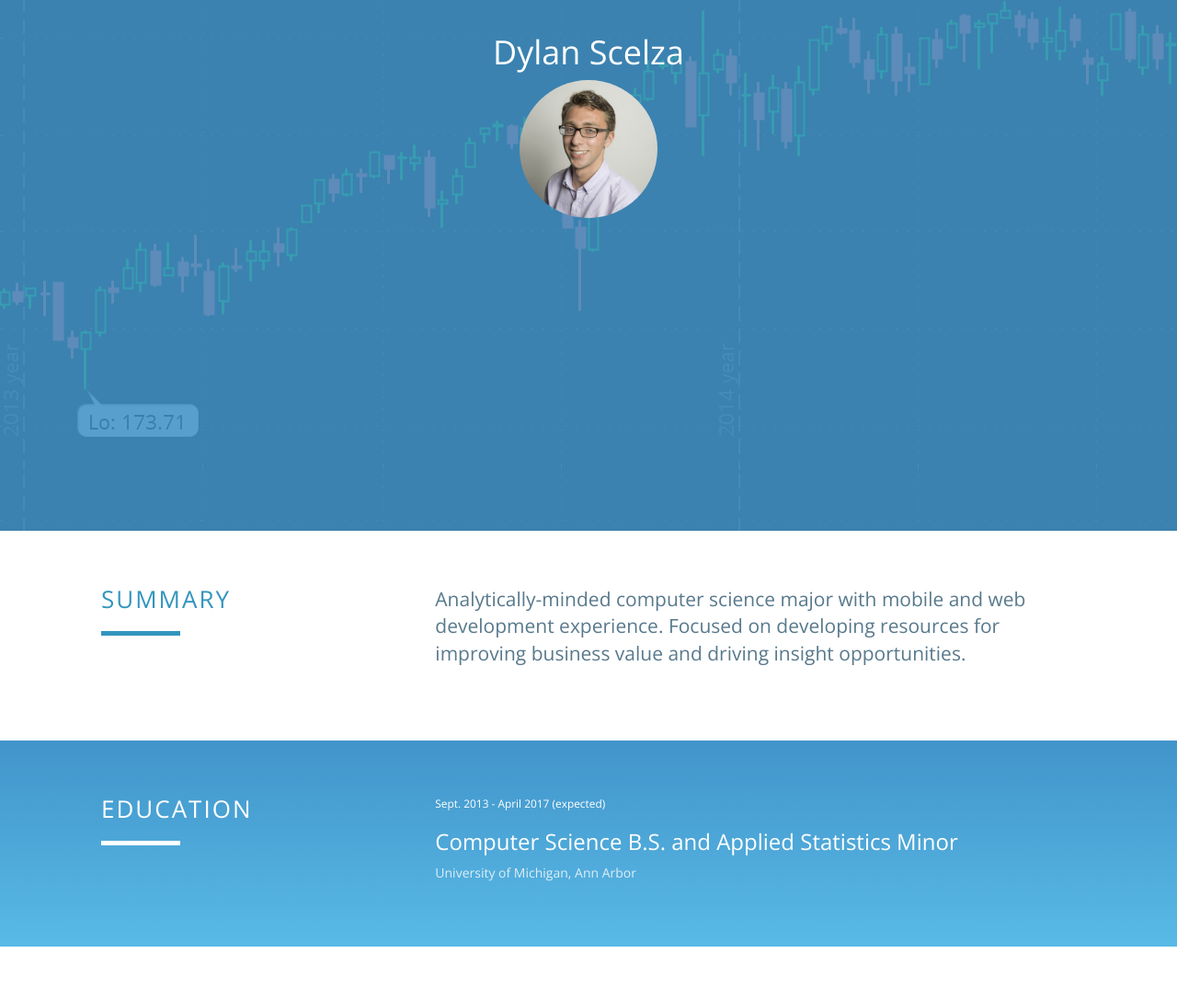
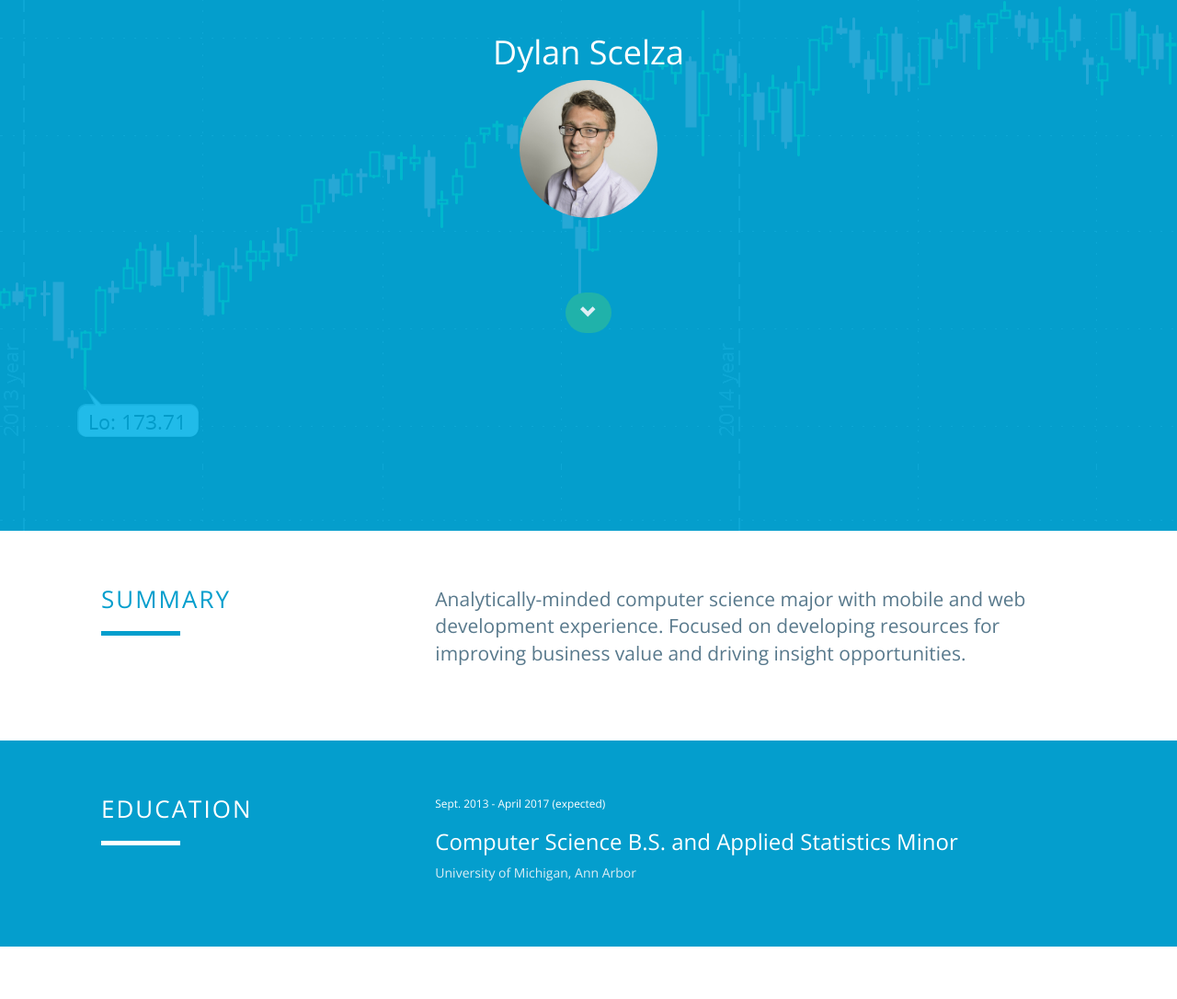
Before and after one commit to dscelza/dscelza.github.io, a plain HTML site: page index.html in a window 1280 px wide. Shown: the part 223-1309 px from the top of the page at 92% size. Drawn offline with nearby package versions, Linux system fonts and the light colour scheme.

Commit message:
Scroll btn in top header; style moved to CSS; JS to jQuery

```diff
--- a/dist/css/style.css
+++ b/dist/css/style.css
@@ -13,6 +13,22 @@ body {
   position: relative;
   top: 30%;
   transform: perspective(1px) translateY(-30%);
+}
+
+/*Header btn color and shape*/
+#header-scroll-btn{
+    border-radius:300px;
+    background-color: lightseagreen;
+    outline:none;
+    border: none;
+    /*box-shadow:  0px 3px 0px rgba(0, 0, 0, 0.25);*/
+}
+
+/*Header btn's div location*/
+.header-scroll-div {
+    position: relative;
+    top: 50%;
+    transform: perspective(1px) translateY(-30%);
 }
 
 .box { /*Box border style*/
@@ -49,7 +65,7 @@ h2 {
 }
 
 .box span {
-    color: #3295be;
+    color: rgb(4,158,205);
     font-size: 18px;
 }
 
@@ -67,36 +83,37 @@ h2 {
 }
 
 .white-bg h1 {
-    color: #3295be;
+    color: rgb(4,158,205);
 }
 
 .white-bg p, .white-bg .title-span {
     color: #58798c;
 }
 
-.white-bg a {
+.white-bg a, .white-bg .project-item-description{
     color: black;
 }
 
 .white-bg hr {
     border: none;
     height: 5px;
-    color: #3295be;
-    background-color: #3295be;
+    color: rgb(4,158,205);
+    background-color: rgb(4,158,205);
 
 }
 
 .blue-bg {
-    background: #4194CA; /* For browsers that do not support gradients */
-    background: -webkit-linear-gradient(#4194CA, #59BAE6); /* For Safari 5.1 to 6.0 */
-    background: -o-linear-gradient(#4194CA, #59BAE6); /* For Opera 11.1 to 12.0 */
-    background: -moz-linear-gradient(#4194CA, #59BAE6); /* For Firefox 3.6 to 15 */
-    background: linear-gradient(#4194CA, #59BAE6); /* Standard syntax */
+    background: rgb(4,158,205); /* For browsers that do not support gradients */
+
+    /*background: -webkit-linear-gradient(#4194CA, #59BAE6);  For Safari 5.1 to 6.0 */
+    /*background: -o-linear-gradient(#4194CA, #59BAE6);  For Opera 11.1 to 12.0 */
+    /*background: -moz-linear-gradient(#4194CA, #59BAE6);  For Firefox 3.6 to 15 */
+    /*background: linear-gradient(#4194CA, #59BAE6);  Standard syntax */
 }
 
 /*Transparent color overlay on header*/
 .blue-header {
-    background: rgba(65, 148, 202, 0.85); /* For browsers that do not support gradients */
+    background: rgba(0, 181, 236, 0.85); /* For browsers that do not support gradients */
 }
 
 .blue-bg h1, .blue-bg h2, .blue-bg ul, .blue-bg .small,
--- a/index.html
+++ b/index.html
@@ -63,8 +63,13 @@
                 <div class="title-text">
                     <h1 class="col-xs-12">Dylan Scelza</h1>
                     <div class="col-xs-12">
-                        <img class="img-circle" src="images/Low_Resolution_Photo.jpg" alt="Headshot Img" width="150" style="opacity: 1.0;">
+                        <img class="img-circle" src="images/Low_Resolution_Photo.jpg" alt="Headshot Img" width="150">
                     </div>
+                </div>
+                <div class="header-scroll-div">
+                    <button class="btn btn-info btn-lg" type="button" id="header-scroll-btn" aria-label="Left Align" onclick="chevron_btn_click();">
+                        <span class="glyphicon glyphicon-chevron-down" aria-hidden="true"></span>
+                    </button>
                 </div>
             </div>
         </div>
@@ -266,7 +271,7 @@
                         <a target="_blank" href="https://www.microsoft.com/en-us/store/p/mc-helper/9wzdncrcx41h">MC Helper  <span class="glyphicon glyphicon-share-alt" aria-hidden="true"></span></a>
                         <div class="small">Windows Store Application</div>
                         <p>Coconut Storm Portfolio</p>
-                        <p style="color:black;">
+                        <p class="project-item-description">
                             A companion application to guide users through the game of Minecraft. Featured in the Windows Store numerous times by Microsoft.
                             MC Helper has 250,000+ downloads and excellent reviews from users. The application is monetized
                             through advertisements and a premium ad-free version.
@@ -291,7 +296,7 @@
                         <a target="_blank" href="https://www.microsoft.com/en-us/store/p/paradise-rewards/9wzdncrdkgbn">Paradise Rewards  <span class="glyphicon glyphicon-share-alt" aria-hidden="true"></span></a>
                         <div class="small">Windows Store Application</div>
                         <p>Coconut Storm Portfolio</p>
-                        <p style="color:black;">
+                        <p class="project-item-description">
                             A free application available in the Windows Store focused on providing users with opportunities to join company reward programs.
                             Users are informed of incentives for enrolling in the listed programs and Coconut Storm receives
                             a bonus for each referral through an affiliate link.
@@ -312,7 +317,7 @@
                         <a target="_blank" href="http://www.wciumich.com/">Wolverine Capital Investments Site  <span class="glyphicon glyphicon-share-alt" aria-hidden="true"></span></a>
                         <div class="small">Web Site</div>
                         <p>Developer</p>
-                        <p style="color:black;">
+                        <p class="project-item-description">
                             Launched and developed a rebranded website for Wolverine Capital Investments. Serves as a central location to streamline
                             the talent acquisition process and provides a portal for current members to access key investment
                             resources. (www.wciumich.com).
@@ -331,7 +336,7 @@
                         <a target="_blank" href="http://www.wciumich.com/">Wolverine Capital Investments Portfolio  <span class="glyphicon glyphicon-share-alt" aria-hidden="true"></span></a>
                         <div class="small">Stock Investment</div>
                         <p>Analyst</p>
-                        <p style="color:black;">
+                        <p class="project-item-description">
                             Leveraged research and analysis to identify investment opportunities for Wolverine Capital Investment’s portfolio. Successfully
                             pitched long investment positions for Constellation Brands (STZ) [November, 2015] and Vanguard
                             Total Stock Market ETF (VTI) [February, 2016].
```
Also changed, not shown: site.js (+14 -3 lines).
